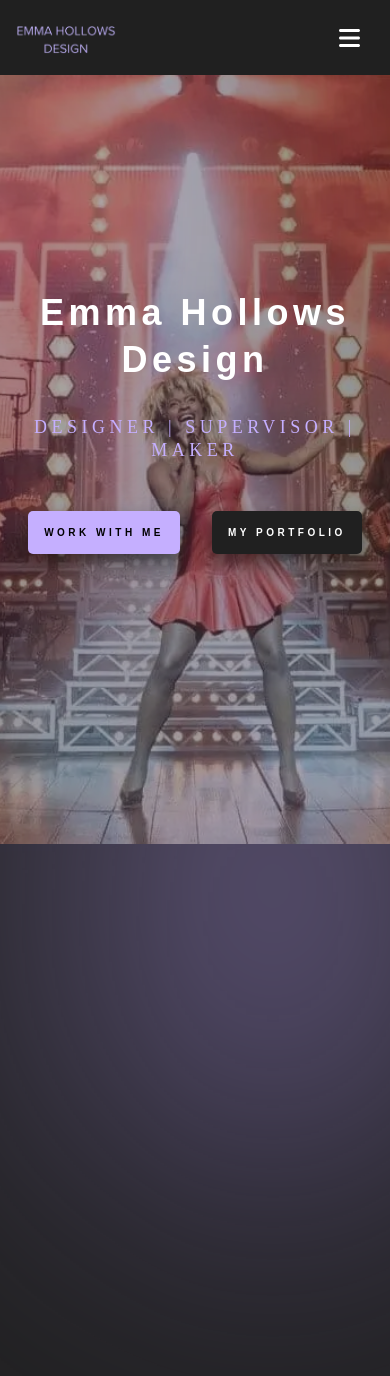
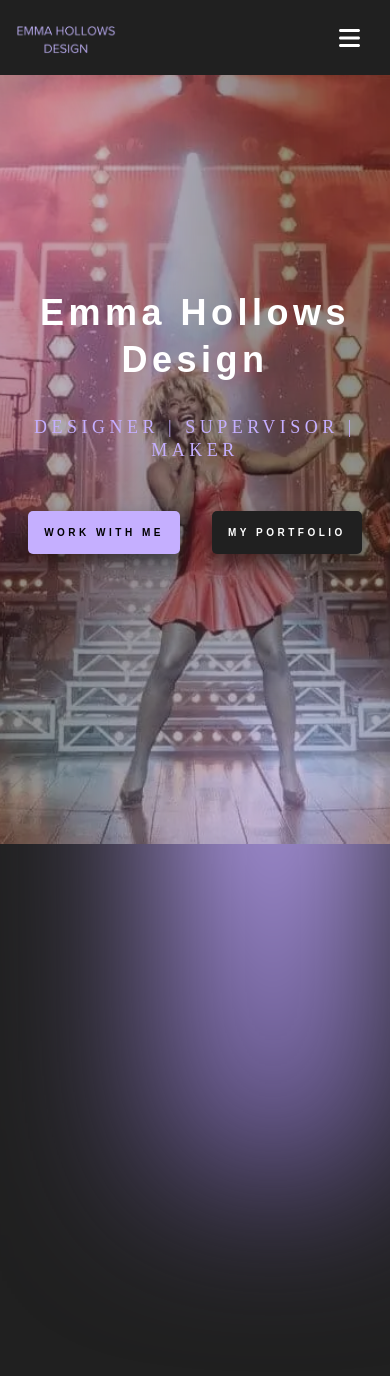
Before and after one commit to curveservices/emma-hollows-design, a React (Vite) app: page / in a window 390 px wide. Shown: the top 1376 px of the page. Built offline with nearby package versions, Linux system fonts and the light colour scheme.

Commit message:
Add z-index and font properties to main layout for improved styling

```diff
--- a/src/layout/main/index.scss
+++ b/src/layout/main/index.scss
@@ -1,4 +1,7 @@
 .app {
+  z-index: 0;
+    font-family: "Proxima Nova", sans-serif;
+    font-display: swap;
   .blurs {
       position: fixed;
       top: 0;
@@ -28,8 +31,6 @@
         background: var(--background-blur);
       }
     }
-  font-family: "Proxima Nova", sans-serif;
-  font-display: swap;
   .error-message {
       display: flex;
       flex-direction: column;
@@ -182,6 +183,9 @@
           right: 0vw;
           width: 60vw;
         }
+        .blur-left, .blur-right {
+          filter: blur(80px);
+        }
       }
     .home-page,
     .about-page,
```
